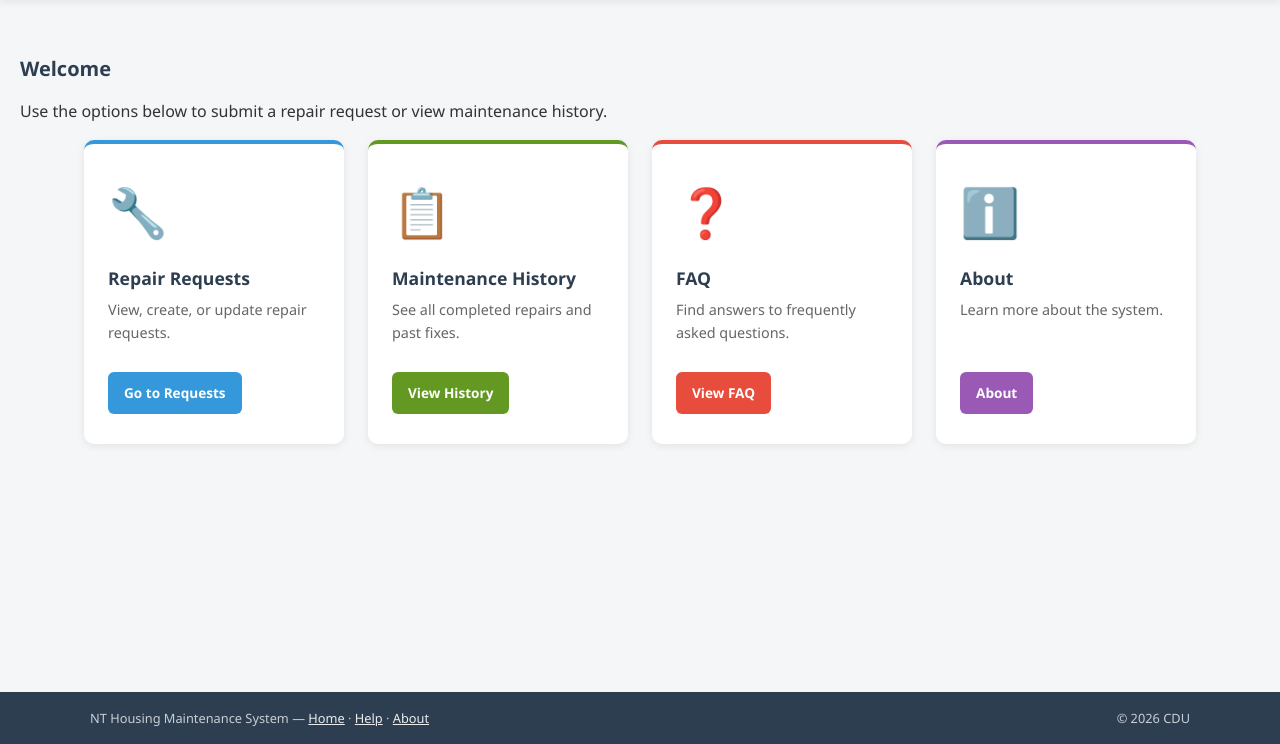
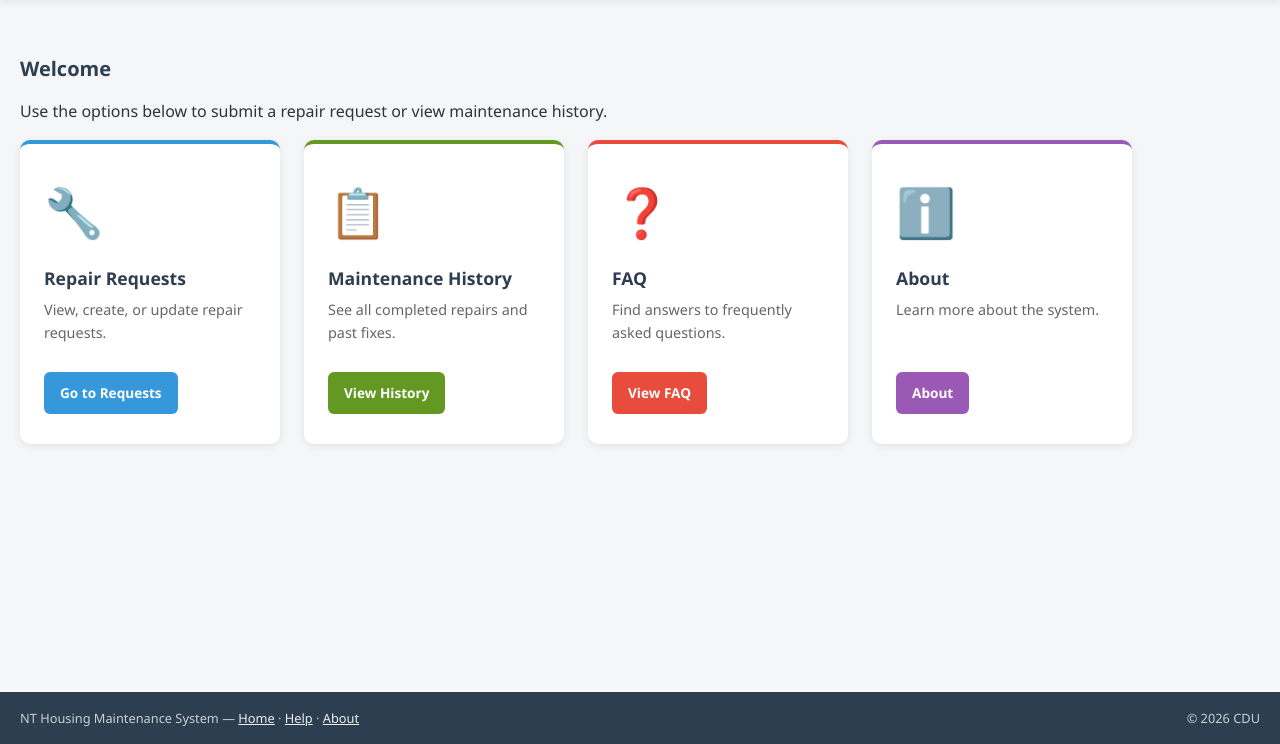
Before and after one commit to ccordoba24/Group1_HIT237, a Django app: template proj_1/housing/templates/housing/home.html in a window 1280 px wide. Shown: the part 56-800 px from the top of the page. Run offline with Django 3.2, Linux system fonts and the light colour scheme; the template is opened without the code that fills it, so the values that code supplies are empty.

Commit message:
Editing pages alignments
Basic editing to make pages look better

```diff
--- a/proj_1/housing/static/housing/css/main.css
+++ b/proj_1/housing/static/housing/css/main.css
@@ -53,7 +53,7 @@ body {
     display: flex;
     align-items: center;
     justify-content: space-between;
-    max-width: 100%;
+    max-width: 1400px;
     margin: 0 auto;
     min-height: 56px;
     flex-wrap: nowrap;
@@ -651,7 +651,7 @@ table.data-table {
 }
 
 .footer-container {
-    max-width: 1100px;
+    max-width: 1400px;
     margin: 0 auto;
     display: flex;
     justify-content: space-between;
--- a/proj_1/housing/templates/housing/home.html
+++ b/proj_1/housing/templates/housing/home.html
@@ -5,7 +5,7 @@
         <h2>Welcome</h2>
         <p>Use the options below to submit a repair request or view maintenance history.</p>
 
-        <div class="card-grid" style="display:flex;gap:24px;justify-content:center;flex-wrap:wrap">
+        <div class="card-grid" style="display:flex;gap:24px;justify-content:flex-start;flex-wrap:wrap">
 
             <div class="card" style="background:#fff;border-radius:10px;padding:30px 24px;width:260px;box-shadow:0 2px 8px rgba(0,0,0,0.08);border-top:4px solid #3498db">
                 <div class="card-icon" style="font-size:48px;margin-bottom:16px">🔧</div>
```
